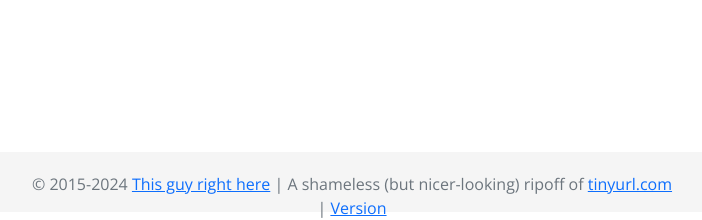
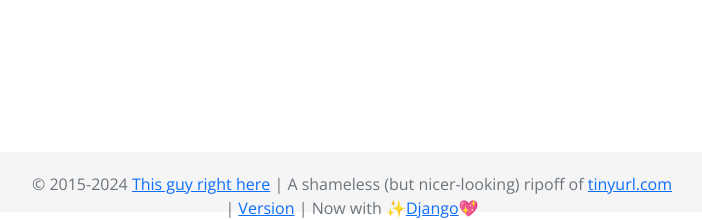
Before and after one commit to offby1/pyramid-tinyurl-doodle, a Django app: page / in a window 1280 px wide. Shown: the part 588-808 px from the top of the page, without its empty margins (288-990 px from the left). Run offline with Django 5.2, Linux system fonts and the light colour scheme; data that the repository does not hold is empty; some libraries are stand-ins or nearby versions.

Commit message:
Plug Django in the footer

```diff
--- a/app/templates/homepage.html
+++ b/app/templates/homepage.html
@@ -92,6 +92,8 @@
               {% if this_commit_url %}
               |
               <a href="{{ this_commit_url }}">Version</a>
+              |
+              Now with ✨<a href="https://docs.djangoproject.com/">Django</a>💖
               {% endif %}
             </p>
           </div>
```
